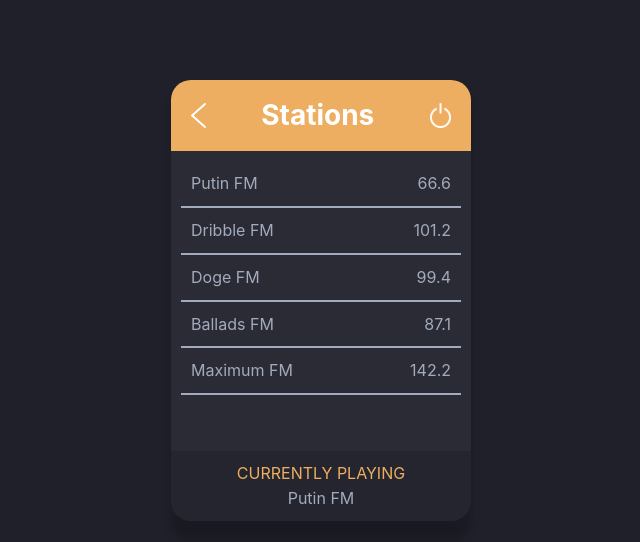
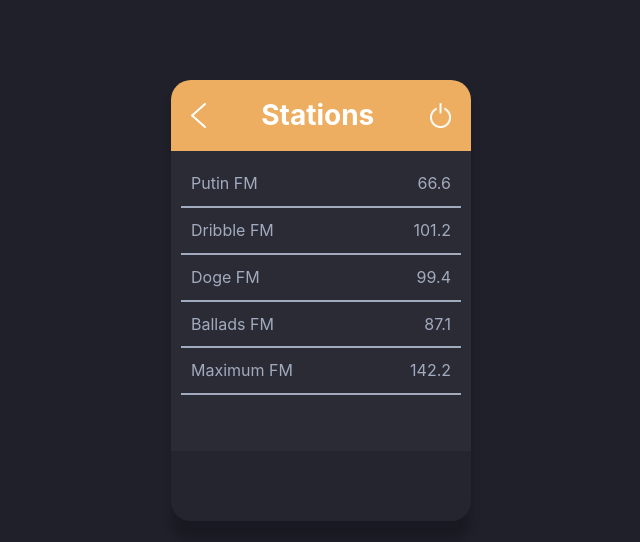
Before and after one commit to tasnimAlam/radio-station, a React (Create React App) app: page / in a window 1280 px wide. Shown: the top 542 px of the page, without its empty margins (319-959 px from the left). Built offline with nearby package versions, Linux system fonts and the light colour scheme.

Commit message:
Show current playing FM at the bottom

```diff
--- a/src/App.tsx
+++ b/src/App.tsx
@@ -8,6 +8,7 @@ import { StationHeader } from "./components/StationHeader/StationHeader";
 
 function App() {
   const stations = useSelector((state: RootState) => state.stations.names);
+  const currentFM = useSelector((state: RootState) => state.stations.currentFM);
 
   return (
     <div className="appContainer">
@@ -17,7 +18,7 @@ function App() {
           <StationCard key={station.id} {...station} />
         ))}
       </div>
-      <BottomBar currentFM="Putin FM" />
+      <BottomBar currentFM={currentFM} />
     </div>
   );
 }
--- a/src/components/BottomBar/BottomBar.module.scss
+++ b/src/components/BottomBar/BottomBar.module.scss
@@ -1,6 +1,6 @@
 @import "../../scss/colors.scss";
 
-.bottomBarContainer {
+.container {
   display: flex;
   flex-direction: column;
   text-align: center;
@@ -10,10 +10,10 @@
   border-bottom: $darkerGray;
   width: 30rem;
   box-sizing: border-box;
-  min-height: 6rem;
+  min-height: 7rem;
 }
 
-.bottomBarTitle {
+.title {
   color: $secondaryYellow;
 }
 
--- a/src/components/BottomBar/BottomBar.tsx
+++ b/src/components/BottomBar/BottomBar.tsx
@@ -2,14 +2,18 @@ import React from "react";
 import styles from "./BottomBar.module.scss";
 
 interface IBottomBar {
-  currentFM: string;
+  currentFM: string | null;
 }
 
 export const BottomBar = ({ currentFM }: IBottomBar) => {
   return (
-    <div className={styles.bottomBarContainer}>
-      <div className={styles.bottomBarTitle}>CURRENTLY PLAYING</div>
-      <div className={styles.currentFM}>{currentFM}</div>
+    <div className={styles.container}>
+      {currentFM && (
+        <>
+          <div className={styles.title}>CURRENTLY PLAYING</div>
+          <div className={styles.currentFM}>{currentFM}</div>
+        </>
+      )}
     </div>
   );
 };
--- a/src/components/StationCard/StationCard.module.scss
+++ b/src/components/StationCard/StationCard.module.scss
@@ -4,7 +4,8 @@
   display: flex;
   justify-content: space-between;
   color: $lighterGray;
-	border-color: $lighterGray;
+  border-color: $lighterGray;
   border-bottom: 2px solid;
-	padding: 1rem;
+  padding: 1rem;
+  cursor: pointer;
 }
--- a/src/components/StationCard/StationCard.tsx
+++ b/src/components/StationCard/StationCard.tsx
@@ -1,10 +1,17 @@
 import React from "react";
+import { useDispatch } from "react-redux";
+import { setCurrent } from "../../feature/stationSlice";
+import { IStation } from "../../interfaces/station";
 import style from "./StationCard.module.scss";
-import { IStation } from "../../feature/stationSlice";
 
 export const StationCard = (station: IStation) => {
+  const dispatch = useDispatch();
+
   return (
-    <div className={style.stationList}>
+    <div
+      className={style.stationList}
+      onClick={() => dispatch(setCurrent(station.name))}
+    >
       <span>{station.name}</span>
       <span>{station.number}</span>
     </div>
--- a/src/feature/stationSlice.ts
+++ b/src/feature/stationSlice.ts
@@ -1,13 +1,9 @@
 import { createSlice, PayloadAction } from "@reduxjs/toolkit";
-
-export interface IStation {
-  id: number;
-  name: string;
-  number: number;
-}
+import { IStation } from "../interfaces/station";
 
 interface StationState {
   names: IStation[];
+  currentFM: null | string;
 }
 
 const initialState: StationState = {
@@ -18,6 +14,7 @@ const initialState: StationState = {
     { id: 4, name: "Ballads FM", number: 87.1 },
     { id: 5, name: "Maximum FM", number: 142.2 },
   ],
+  currentFM: null,
 };
 
 export const stationSlice = createSlice({
@@ -27,9 +24,12 @@ export const stationSlice = createSlice({
     setStations: (state, action: PayloadAction<IStation>) => {
       state.names.push(action.payload);
     },
+    setCurrent: (state, action: PayloadAction<string>) => {
+      state.currentFM = action.payload;
+    },
   },
 });
 
-export const { setStations } = stationSlice.actions;
+export const { setStations, setCurrent } = stationSlice.actions;
 
 export default stationSlice.reducer;
--- /dev/null
+++ b/src/interfaces/station.ts
@@ -0,0 +1,5 @@
+export interface IStation {
+  id: number;
+  name: string;
+  number: number;
+}
```
